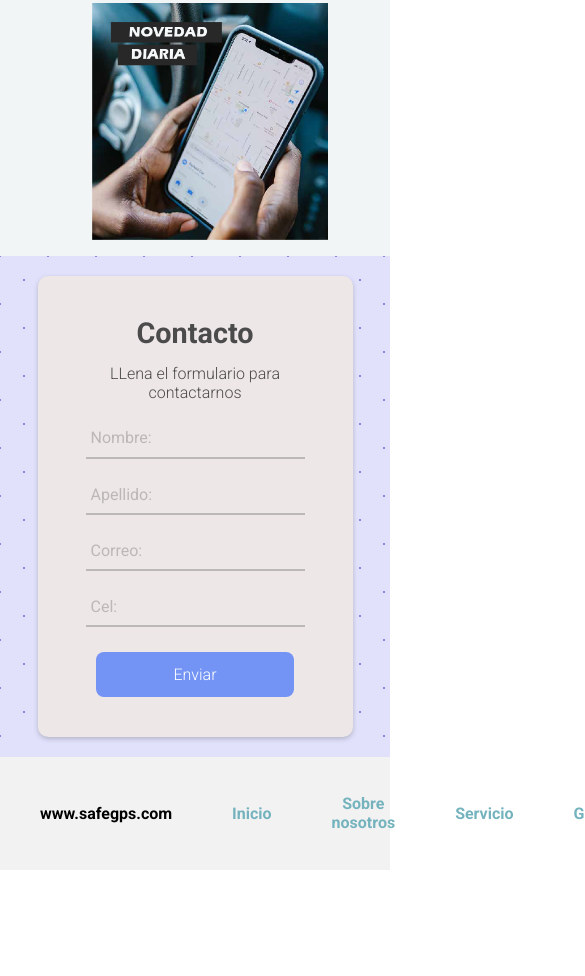
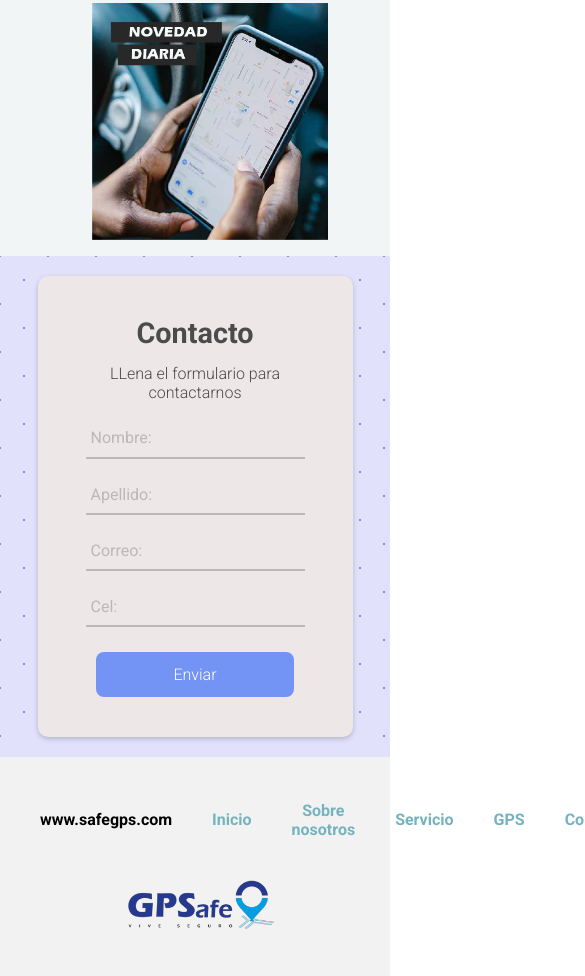
Before and after one commit to RubenGenaro10/IHC-Lading-Page-SafeGPS, a plain HTML site: page public/index.html in a window 390 px wide. Shown: the part 3525-4501 px from the top of the page, 585 px wide, since content can reach past the window. Before the commit the page ends 4395 px from the top, so only its background shows below. Drawn offline with Linux system fonts and the light colour scheme.

Commit message:
solucion de responsive footer

```diff
--- a/public/assets/styles/estilos.css
+++ b/public/assets/styles/estilos.css
@@ -10,6 +10,7 @@
 
 body{
     font-family: 'Roboto', sans-serif;
+
 }
 
 /*Navbar*/
@@ -468,6 +469,9 @@ background-position: 0 0,24px 24px;
   padding: 20px;
   display: flex;
   justify-content: space-between;
+  align-items: center;
+  width: 100%;
+
 }
 
 .footer .imgBanner {
@@ -485,7 +489,7 @@ background-position: 0 0,24px 24px;
 }
 
 .footer li {
-  display: inline;
+  display: inline-block;
   margin-right: 20px;
 }
 
@@ -514,3 +518,27 @@ background-position: 0 0,24px 24px;
 .footer li:not(:first-child) a:not(.active) {
   color: #74b3be;
 }
+
+
+/*chat gpt*/
+@media (max-width: 960px) {
+  .footer {
+    flex-direction: column;
+    align-items: flex-start;
+    text-align: center;
+  }
+
+  .footer .imgBanner {
+    margin: 10px auto;
+  }
+
+  .footer ul {
+    justify-content: center;
+    margin-top: 10px;
+  }
+
+  .footer li {
+    margin-right: 0;
+    margin-bottom: 10px;
+  }
+}
```
